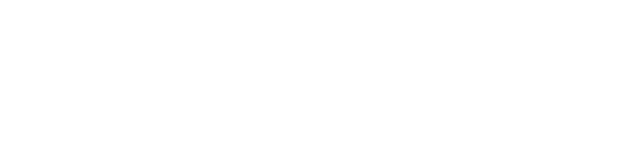
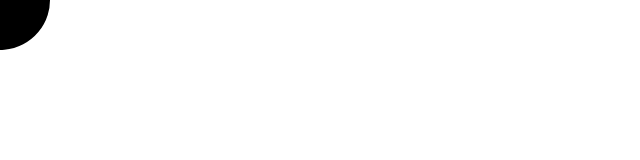
Before and after one commit to shermam/bonfim-ano-novo, a plain HTML site: page index.html in a window 1280 px wide. Shown: the whole page, without its empty margins (0-640 px from the left). Drawn offline with Linux system fonts and the light colour scheme.

Commit message:
circle that folows the mouse

```diff
--- a/css/main.css
+++ b/css/main.css
@@ -4,7 +4,7 @@
     padding: 0;
 }
 
-#canvas-screen{
+canvas{
     width: 100vw;
     height: 100vh;
 }
--- a/index.html
+++ b/index.html
@@ -19,10 +19,13 @@
     </head>
 
     <body>
-        <canvas id="canvas-screen"></canvas>
+        <canvas></canvas>
 
 
-        <script src="js/main.js"></script>
+        <script
+            src="js/main.js"
+            type="module"
+        ></script>
     </body>
 
 </html>
--- /dev/null
+++ b/js/canvas.js
@@ -0,0 +1,73 @@
+//@ts-check
+
+export let mouseX = 0;
+export let mouseY = 0;
+
+const canvas = document.querySelector('canvas');
+const context = canvas.getContext('2d');
+
+let previousTime = 0;
+let _update = null;
+
+export function update(updateFunction) {
+    _update = updateFunction;
+    draw();
+}
+
+/**
+ * Draws a rectangle on the canvas
+ *
+ * @param {Number} x X position of the rectangle (Pixels from the left of the canvas)
+ * @param {Number} y Y position of the rectangle (Pixels from the right of the canvas)
+ * @param {Number} w Width of the rectangle (in Pixels)
+ * @param {Number} h Height position of the rectangle (in Pixels)
+ * @param {String} color
+ */
+export function rect(x, y, w, h, color = '000') {
+
+    context.beginPath();
+    context.fillStyle = color;
+    context.rect(x, y, w, h);
+    context.fill();
+    context.closePath();
+}
+
+export function circle(x, y, radious, color = '000') {
+
+    context.beginPath();
+    context.fillStyle = color;
+    context.ellipse(x, y, radious, radious, 45, 90, 90);
+    context.fill();
+    context.closePath();
+}
+
+function draw(time) {
+
+    resizeCanvas(canvas);
+    clearCanvas();
+
+    time = time || 0;
+    _update(time - previousTime);
+
+    previousTime = time;
+
+    requestAnimationFrame(draw);
+}
+
+function resizeCanvas(canvas) {
+    if (canvas.width === innerWidth &&
+        canvas.height === innerHeight) {
+        return;
+    }
+    canvas.width = innerWidth;
+    canvas.height = innerHeight;
+}
+
+function clearCanvas() {
+    context.clearRect(0, 0, canvas.width, canvas.height);
+}
+
+canvas.addEventListener('mousemove', e => {
+    mouseX = e.x;
+    mouseY = e.y;
+});
--- a/js/main.js
+++ b/js/main.js
@@ -1 +1,5 @@
-console.log('oi');
+import { update, rect, circle, mouseX, mouseY } from "./canvas.js";
+
+update(deltaTime => {
+    circle(mouseX, mouseY, 50);
+})
```
